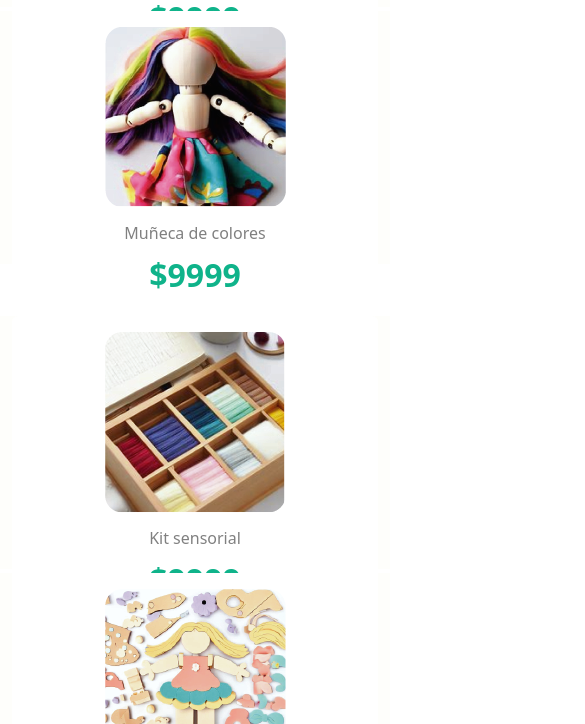
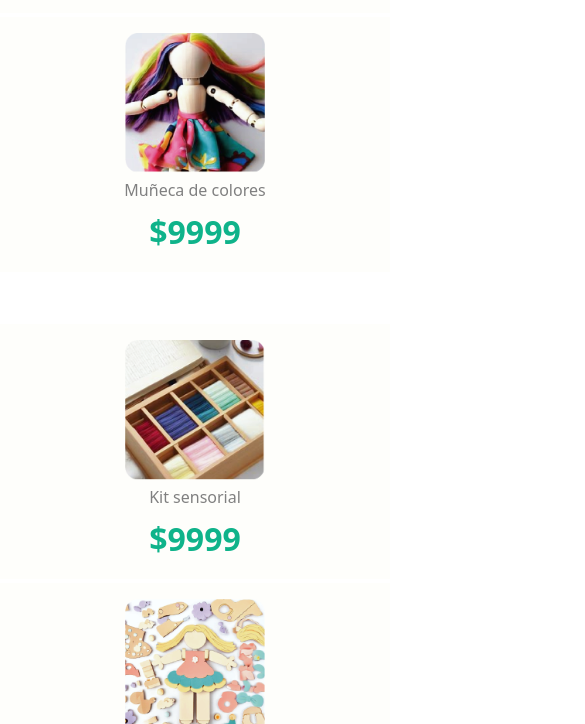
Before and after one commit to xixinita/tremendo, a plain HTML site: page index.html in a window 390 px wide. Shown: the part 1276-2000 px from the top of the page, 585 px wide, since content can reach past the window. Drawn offline with nearby package versions, Linux system fonts and the light colour scheme; a web font is replaced by a local one.

Commit message:
Mejorar estilos de tarjetas de producto para una mejor presentación y responsividad

```diff
--- a/styles/styles.scss
+++ b/styles/styles.scss
@@ -93,10 +93,17 @@ header {
   padding: 0; /* Elimina el espacio adicional */
   margin: 0; /* Ajusta el margen */
 }
+
+
 .tarjeta-producto {
+  display: flex;
+  flex-direction: column;
+  height: 100%;
+  min-height: 320px; // Altura mínima razonable para desktop
   background-color: $blanquito;
   text-align: center;
-  div {
+  margin-bottom: 1rem;
+div {
     div {
       a {
         text-decoration: none;
@@ -136,12 +143,36 @@ header {
     text-align: center;
     margin-bottom: 10px;
   }
-}
+  .card {
+    height: 100%;
+    display: flex;
+    flex-direction: column;
+    justify-content: space-between;
+    border: none;
+    background: transparent;
+  }
 
-.tarjeta-producto:hover {
-  border-radius: 10px;
-  box-shadow: 0 8px 16px rgba(0, 0, 0, 0.2); /* Sombra */
-  transition: all 0.4s ease-in-out;
+  .card-img-top {
+    width: 100%;
+    height: auto;
+    max-height: 180px;
+    object-fit: contain;
+    margin: 0 auto;
+    display: block;
+  }
+
+  .card-body {
+    flex: 1 1 auto;
+    display: flex;
+    flex-direction: column;
+    justify-content: flex-end;
+    padding: 0.5rem 0.5rem 1rem 0.5rem;
+  }
+
+  .card-title, .card-text {
+    margin-bottom: 0.5rem;
+    word-break: break-word;
+  }
 }
 
 .prod-grande {
@@ -296,7 +327,7 @@ footer {
       flex-shrink: 0;
     }
     .logotipo {
-      font-size: 1.5rem;
+      font-size: 2rem;
       color: $blanquito;
       text-align: center;
       flex: 1 1 auto;
@@ -346,14 +377,6 @@ footer {
       display: flex; /* Muestra el menú cuando está activo */
     }
   }
-  .tarjeta-producto {
-    height: 30vh;
-    margin-bottom: 1rem;
-
-    .card {
-      text-align: center;
-    }
-  }
 
   .filtros {
     margin-top: 2rem;
@@ -369,6 +392,28 @@ footer {
     }
   }
 }
+.tarjeta-producto {
+    min-height: unset;
+    height: auto;
+    margin-bottom: 1.5rem;
+
+    .card-img-top {
+      max-height: 140px;
+    }
+
+    .card-body {
+      padding: 0.5rem;
+    }
+  }
+  .row.mt-5, .row.mt-3 {
+    flex-direction: column !important;
+  }
+  .col-md-3, .col-sm-6 {
+    width: 100% !important;
+    max-width: 100% !important;
+    flex: 0 0 100% !important;
+    margin-bottom: 1.5rem;
+  }
 
 @media (min-width: 577px) and (max-width: 821px) {
   header {
@@ -404,10 +449,18 @@ footer {
     }
   }
   .tarjeta-producto {
-    height: 55vh;
-    margin-bottom: 1.5rem;
+    min-height: 260px;
+    .card-img-top {
+      max-height: 150px;
+    }
+  }
+  .col-md-3, .col-sm-6 {
+    width: 50% !important;
+    max-width: 50% !important;
+    flex: 0 0 50% !important;
   }
 }
+
 .filtros {
   margin-top: 3rem;
 
@@ -427,9 +480,16 @@ footer {
 }
 
 @media (min-width: 769px) {
-  .tarjeta-producto {
-    height: 65vh;
-    margin-bottom: 2rem;
+   .tarjeta-producto {
+    min-height: 320px;
+    .card-img-top {
+      max-height: 180px;
+    }
+  }
+  .col-md-3, .col-sm-6 {
+    width: 25% !important;
+    max-width: 25% !important;
+    flex: 0 0 25% !important;
   }
   .filtros {
     margin-top: 5rem;
```
Also changed, not shown: styles/styles.css, 1 other file.
